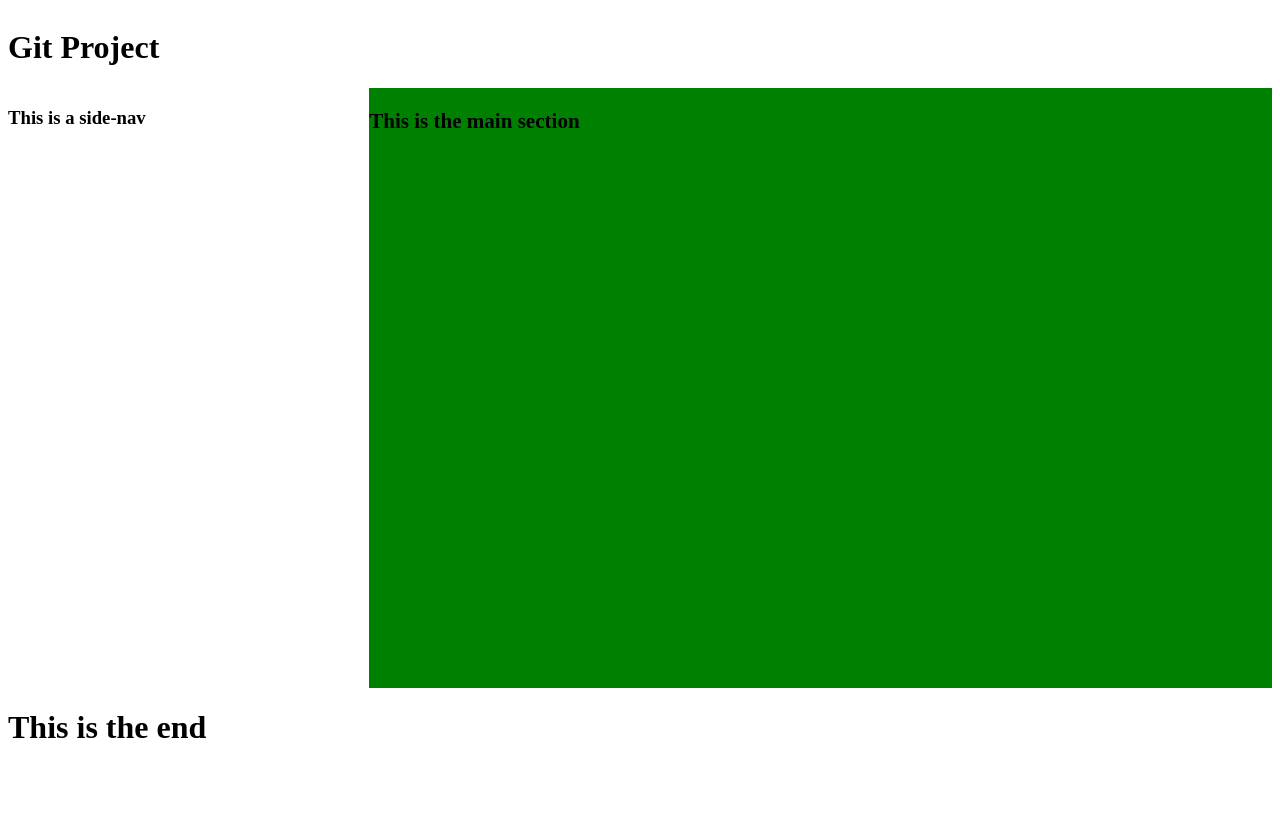
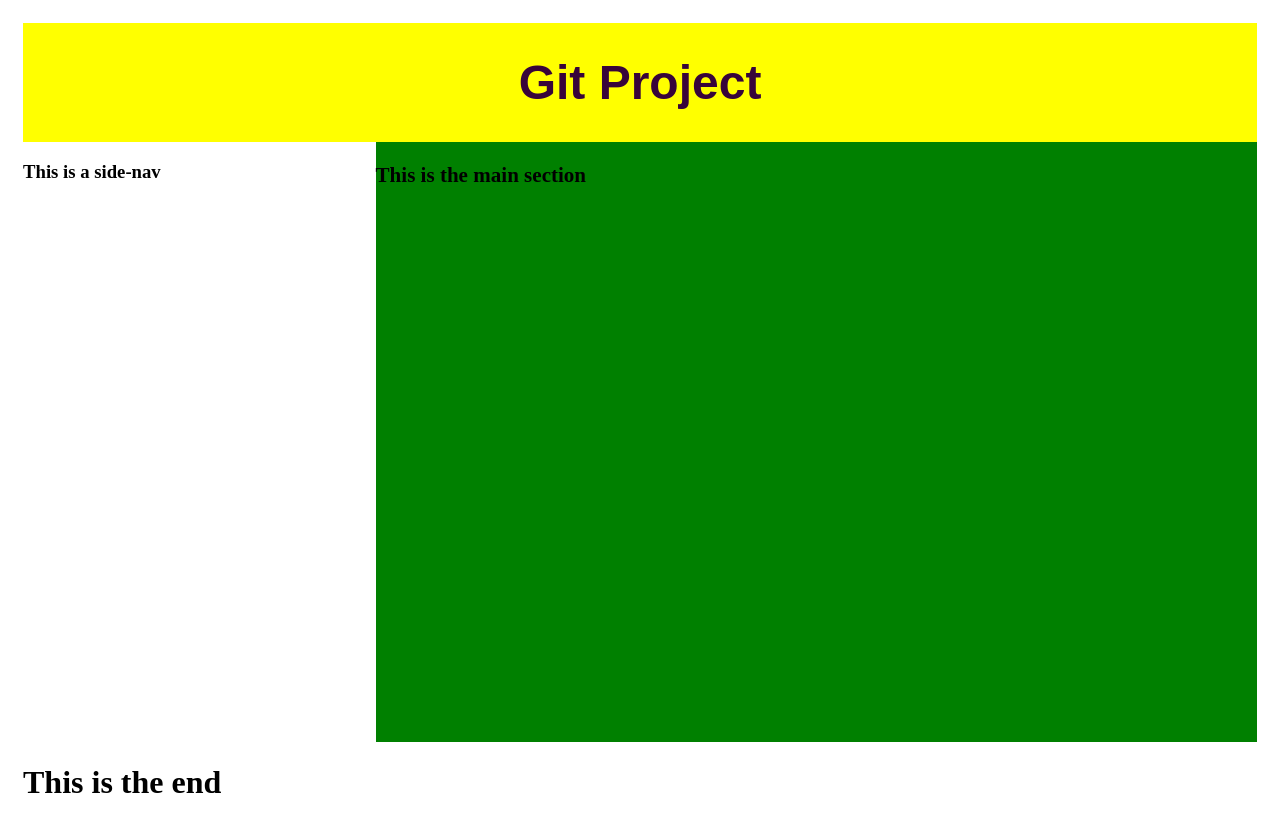
Before and after one commit to onwuvic/the-layout, a website: page index.html in a window 1280 px wide. Before the commit the page ends 800 px from the top, so only its background shows below. Drawn offline with Linux system fonts and the light colour scheme.

Commit message:
feature: design the header of the web
-change the background color to yellow
-change the color to purple
-edit the font size and family

[finishes #12345]

```diff
--- a/sass/layout.scss
+++ b/sass/layout.scss
@@ -1,6 +1,8 @@
 .container {
     display: grid;
     grid-template-rows: 1fr 75vh 1fr;
+    padding: 15px;
+
 }
 
 .main{
@@ -14,3 +16,10 @@
         font-size: large;
     }
 }
+.header{
+    background-color: yellow;
+    text-align: center;
+    font-size: x-large;
+    font-family:  sans-serif;
+    color: rgb(56, 4, 58);
+}
```
Also changed, not shown: css/style.css.
